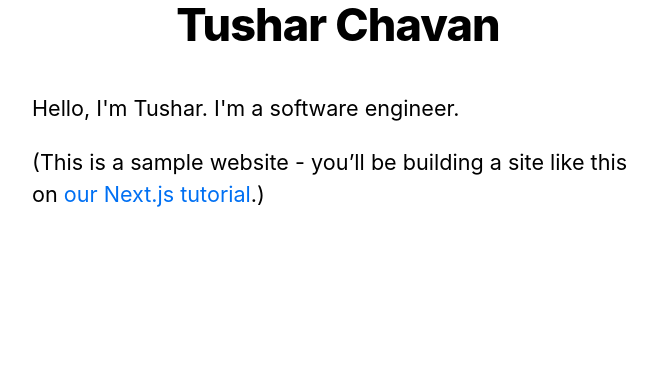
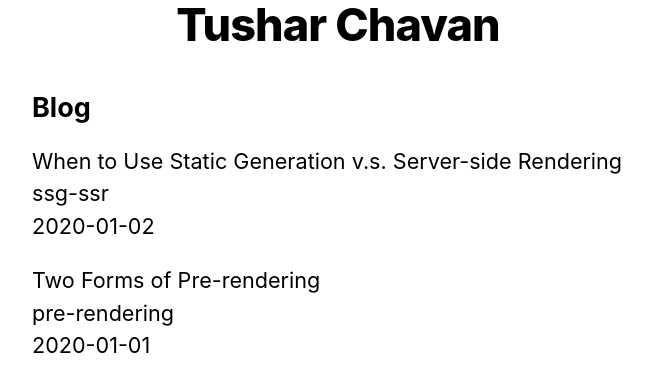
Before and after one commit to imtusharchavan/blog, a Next.js app: page / in a window 1280 px wide. Shown: the part 218-610 px from the top of the page, without its empty margins (302-959 px from the left). Built offline with nearby package versions, Linux system fonts and the light colour scheme.

Commit message:
Show list of posts

```diff
--- /dev/null
+++ b/lib/posts.js
@@ -0,0 +1,35 @@
+import fs from 'fs';
+import path from 'path';
+import matter from 'gray-matter';
+
+const postsDirectory = path.join(process.cwd(), 'posts');
+
+export function getSortedPostsData() {
+  // Get file names under /posts
+  const fileNames = fs.readdirSync(postsDirectory);
+  const allPostsData = fileNames.map((fileName) => {
+    // Remove ".md" from file name to get id
+    const id = fileName.replace(/\.md$/, '');
+
+    // Read markdown file as string
+    const fullPath = path.join(postsDirectory, fileName);
+    const fileContents = fs.readFileSync(fullPath, 'utf8');
+
+    // Use gray-matter to parse the post metadata section
+    const matterResult = matter(fileContents);
+
+    // Combine the data with the id
+    return {
+      id,
+      ...matterResult.data,
+    };
+  });
+  // Sort posts by date
+  return allPostsData.sort((a, b) => {
+    if (a.date < b.date) {
+      return 1;
+    } else {
+      return -1;
+    }
+  });
+}
--- a/package.json
+++ b/package.json
@@ -6,6 +6,7 @@
     "start": "next start"
   },
   "dependencies": {
+    "gray-matter": "^4.0.3",
     "next": "latest",
     "react": "18.2.0",
     "react-dom": "18.2.0"
--- a/pages/index.js
+++ b/pages/index.js
@@ -1,19 +1,36 @@
 import Head from 'next/head';
 import Layout, { siteTitle } from '../components/layout';
 import utilStyles from '../styles/utils.module.css';
+import { getSortedPostsData } from '../lib/posts';
 
-export default function Home() {
+export async function getStaticProps() {
+  const allPostsData = getSortedPostsData();
+  return {
+    props: {
+      allPostsData,
+    },
+  };
+}
+
+export default function Home({ allPostsData }) {
   return (
     <Layout home>
       <Head>
         <title>{siteTitle}</title>
       </Head>
-      <section className={utilStyles.headingMd}>
-        <p>Hello, I'm Tushar. I'm a software engineer.</p>
-        <p>
-          (This is a sample website - you’ll be building a site like this on{' '}
-          <a href="https://nextjs.org/learn">our Next.js tutorial</a>.)
-        </p>
+      <section className={`${utilStyles.headingMd} ${utilStyles.padding1px}`}>
+        <h2 className={utilStyles.headingLg}>Blog</h2>
+        <ul className={utilStyles.list}>
+          {allPostsData.map(({ id, date, title }) => (
+            <li className={utilStyles.listItem} key={id}>
+              {title}
+              <br />
+              {id}
+              <br />
+              {date}
+            </li>
+          ))}
+        </ul>
       </section>
     </Layout>
   );
```
Also changed, not shown: 1 other file (tests, documents, lock files or other folders).
